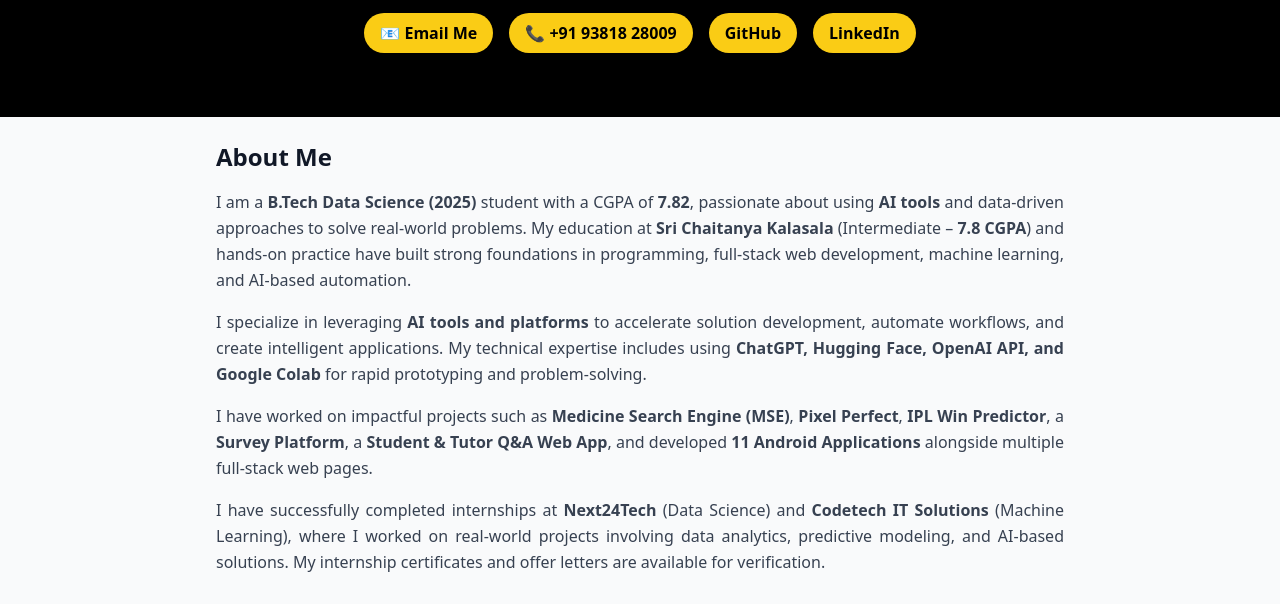
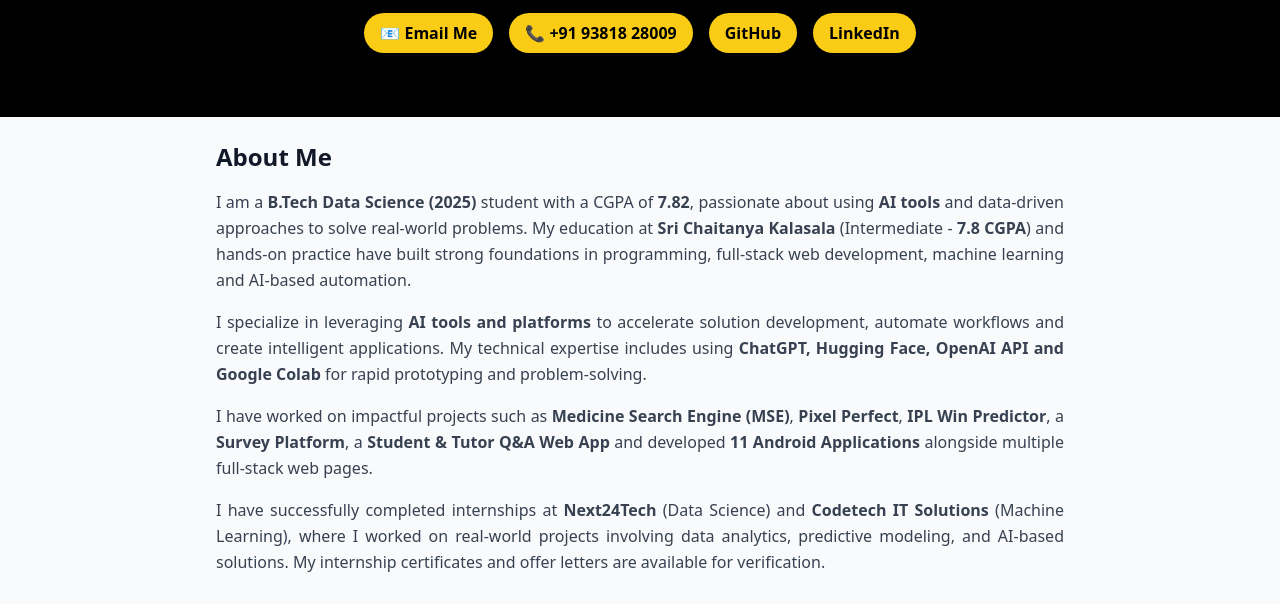
Before and after one commit to kmaheshreddie-tech/my-portfolio, a plain HTML site: page index.html in a window 1280 px wide. Shown: the part 143-747 px from the top of the page. Drawn offline with nearby package versions, Linux system fonts and the light colour scheme.

Commit message:
Add files via upload

```diff
--- a/index.html
+++ b/index.html
@@ -39,19 +39,19 @@
   <p class="text-gray-700 leading-relaxed mb-4 text-justify">
     I am a <strong>B.Tech Data Science (2025)</strong> student with a CGPA of <strong>7.82</strong>, passionate about using
     <strong>AI tools</strong> and data-driven approaches to solve real-world problems.
-    My education at <strong>Sri Chaitanya Kalasala</strong> (Intermediate – <strong>7.8 CGPA</strong>) and hands-on practice have built
-    strong foundations in programming, full-stack web development, machine learning, and AI-based automation.
+    My education at <strong>Sri Chaitanya Kalasala</strong> (Intermediate - <strong>7.8 CGPA</strong>) and hands-on practice have built
+    strong foundations in programming, full-stack web development, machine learning and AI-based automation.
   </p>
 
   <p class="text-gray-700 leading-relaxed mb-4 text-justify">
-    I specialize in leveraging <strong>AI tools and platforms</strong> to accelerate solution development, automate workflows,
-    and create intelligent applications. My technical expertise includes using <strong>ChatGPT, Hugging Face, OpenAI API, and Google Colab</strong>
+    I specialize in leveraging <strong>AI tools and platforms</strong> to accelerate solution development, automate workflows
+    and create intelligent applications. My technical expertise includes using <strong>ChatGPT, Hugging Face, OpenAI API and Google Colab</strong>
     for rapid prototyping and problem-solving.
   </p>
 
   <p class="text-gray-700 leading-relaxed mb-4 text-justify">
     I have worked on impactful projects such as <strong>Medicine Search Engine (MSE)</strong>, <strong>Pixel Perfect</strong>,
-    <strong>IPL Win Predictor</strong>, a <strong>Survey Platform</strong>, a <strong>Student & Tutor Q&A Web App</strong>,
+    <strong>IPL Win Predictor</strong>, a <strong>Survey Platform</strong>, a <strong>Student & Tutor Q&A Web App</strong>
     and developed <strong>11 Android Applications</strong> alongside multiple full-stack web pages.
   </p>
 
```
